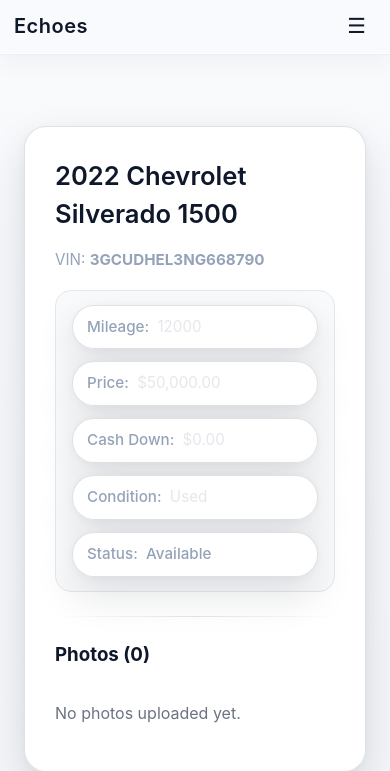
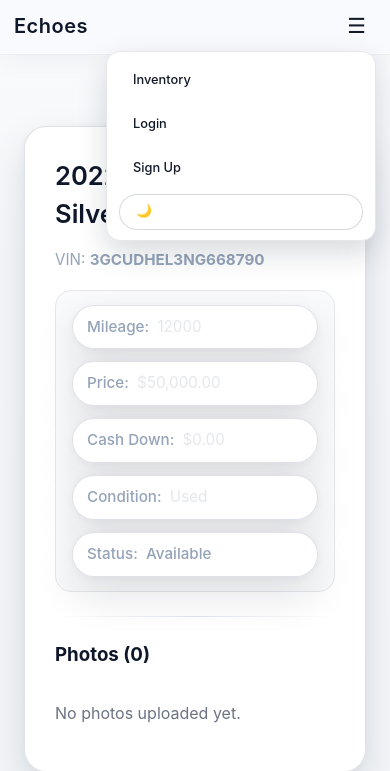
Before and after one commit to Mkac0/Echoes, a Django app: page /cars/1/ in a window 390 px wide, after a click that opens the changed part. Shown: the top 771 px of the page. Run offline with Django 5.2, Linux system fonts and the light colour scheme; data comes from the database, SQL or seed files in the repository; parts of the project's set-up code (start-up, migrations or seed data) failed here and were passed over.

Commit message:
navbar dropdown debugged

```diff
--- a/autolot/static/css/base.css
+++ b/autolot/static/css/base.css
@@ -1789,12 +1789,6 @@ main.container {
     }
 }
 
-@media (max-width: 480px) {
-    .navbar-btn li:not(:first-child) {
-        display: none;
-    }
-}
-
 /* --- Mobile navbar dropdown --- */
 
 .nav-mobile-toggle {
--- a/autolot/templates/base.html
+++ b/autolot/templates/base.html
@@ -28,7 +28,7 @@
           >
             ☰
           </button>
-          <ul class="navbar-btn">
+          <ul class="navbar-btn" id="primary-nav">
             {% if user.is_authenticated %}
               <li><a href="{% url 'car-list' %}">Inventory</a></li>
               <li><a href="{% url 'car-create' %}">Add Car</a></li>
```
